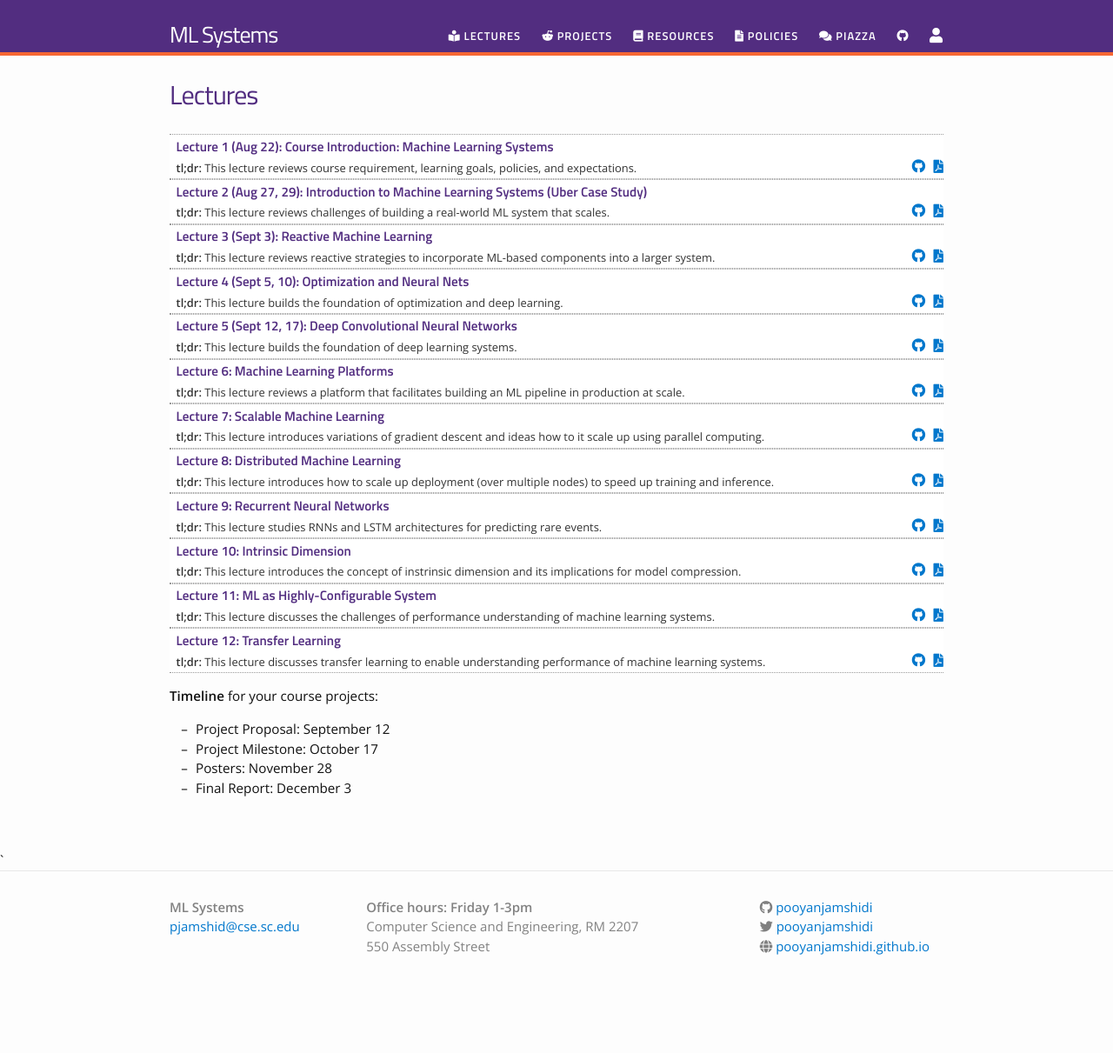
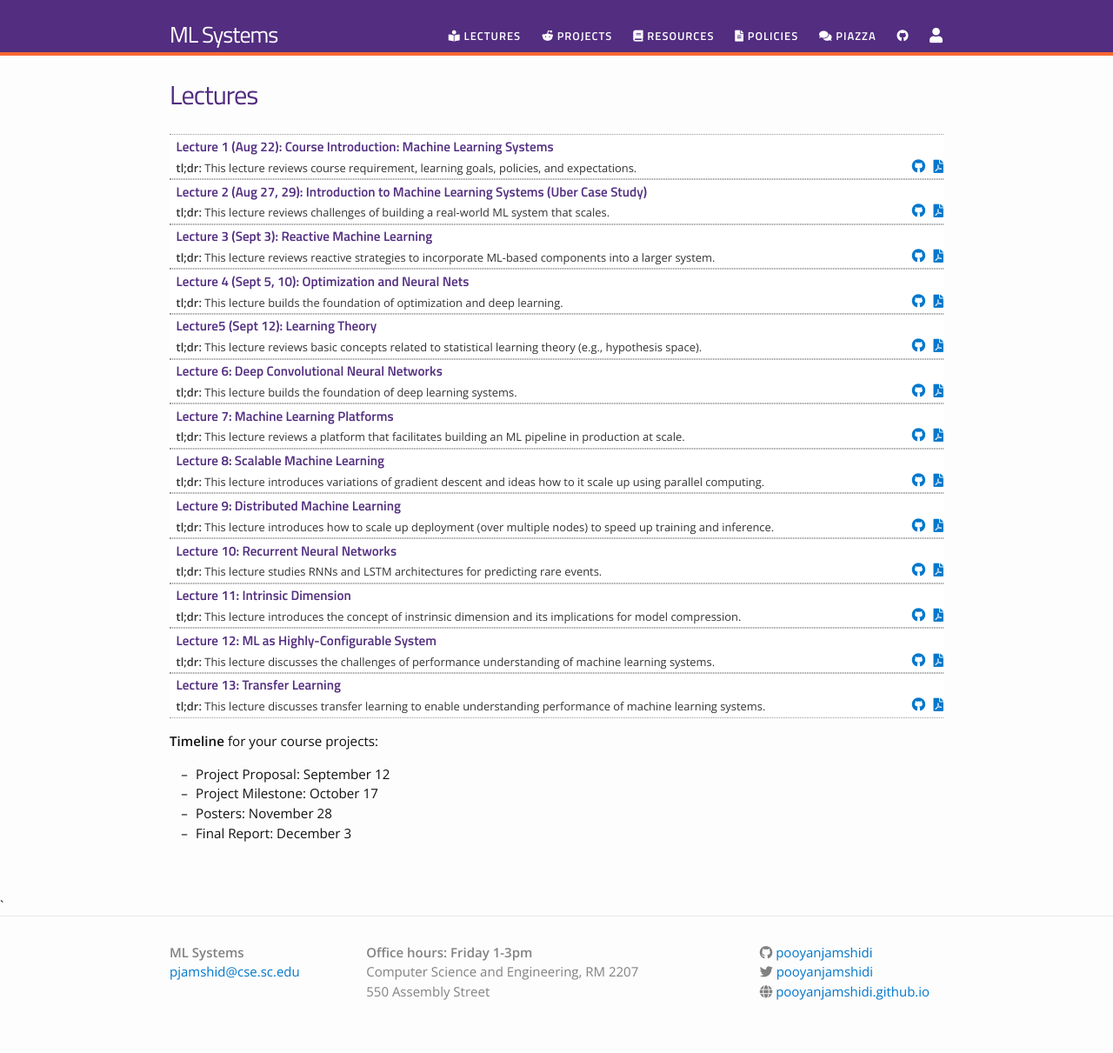
Before and after one commit to pooyanjamshidi/mls, a Jekyll site: the page built from lectures.md, in a window 1280 px wide. Shown: the whole page at 87% size. Built offline with Jekyll 4.4.1, drawn with Linux system fonts in a browser that asks for light colours; nearby versions of some CDN libraries; before the commit the page ends 1159 px from its top, so only the background shows below that.

Commit message:
adding learning theory

```diff
--- a/_data/lectures.yml
+++ b/_data/lectures.yml
@@ -18,42 +18,47 @@
   dirname: lectures
   tldr: "This lecture builds the foundation of optimization and deep learning."
 
-- title: "Lecture 5 (Sept 12, 17): Deep Convolutional Neural Networks"
+- title: "Lecture5 (Sept 12): Learning Theory"
+  filename: learning_theory
+  dirname: lectures
+  tldr: "This lecture reviews basic concepts related to statistical learning theory (e.g., hypothesis space)."
+
+- title: "Lecture 6: Deep Convolutional Neural Networks"
   filename: cnn
   dirname: lectures
   tldr: "This lecture builds the foundation of deep learning systems."
 
-- title: "Lecture 6: Machine Learning Platforms"
+- title: "Lecture 7: Machine Learning Platforms"
   filename: mls03
   dirname: lectures
   tldr: "This lecture reviews a platform that facilitates building an ML pipeline in production at scale."
 
-- title: "Lecture 7: Scalable Machine Learning"
+- title: "Lecture 8: Scalable Machine Learning"
   filename: mls04
   dirname: lectures
   tldr: "This lecture introduces variations of gradient descent and ideas how to it scale up using parallel computing."
 
-- title: "Lecture 8: Distributed Machine Learning"
+- title: "Lecture 9: Distributed Machine Learning"
   filename: mls05
   dirname: lectures
   tldr: "This lecture introduces how to scale up deployment (over multiple nodes) to speed up training and inference."
 
-- title: "Lecture 9: Recurrent Neural Networks"
+- title: "Lecture 10: Recurrent Neural Networks"
   filename: mls06
   dirname: lectures
   tldr: "This lecture studies RNNs and LSTM architectures for predicting rare events."
 
-- title: "Lecture 10: Intrinsic Dimension"
+- title: "Lecture 11: Intrinsic Dimension"
   filename: mls07
   dirname: lectures
   tldr: "This lecture introduces the concept of instrinsic dimension and its implications for model compression."
 
-- title: "Lecture 11: ML as Highly-Configurable System"
+- title: "Lecture 12: ML as Highly-Configurable System"
   filename: mls08
   dirname: lectures
   tldr: "This lecture discusses the challenges of performance understanding of machine learning systems."
 
-- title: "Lecture 12: Transfer Learning"
+- title: "Lecture 13: Transfer Learning"
   filename: mls08
   dirname: lectures
   tldr: "This lecture discusses transfer learning to enable understanding performance of machine learning systems."
```
Also changed, not shown: 1 other file.
